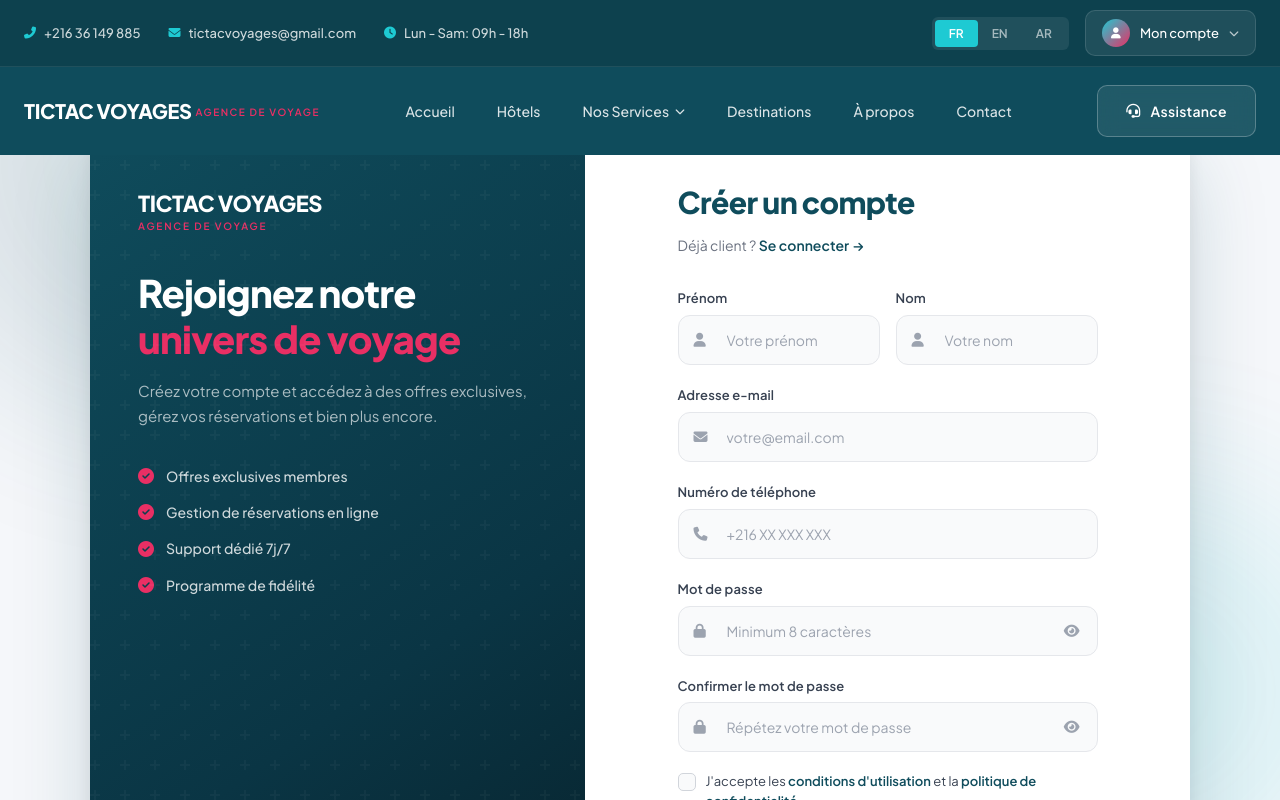
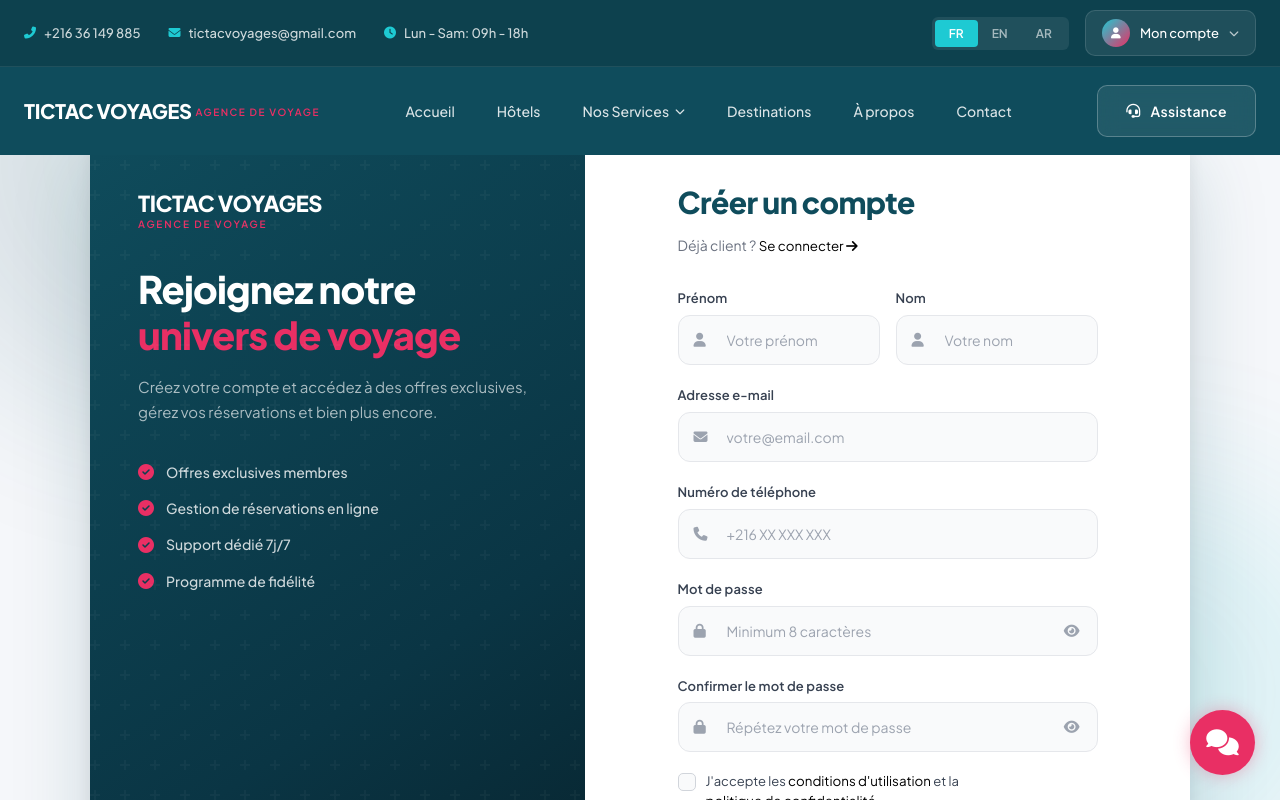
Before and after one commit to maramelkamel/tictac-voyage, a React (Vite) app in the folder frontend/: page /CreateAccount in a window 1280 px wide. Shown: the top 800 px of the page. Built offline with nearby package versions, Linux system fonts and the light colour scheme.

Commit message:
ajout du component chatbot dans les nv page

```diff
--- a/frontend/src/pages/CreateAccount.jsx
+++ b/frontend/src/pages/CreateAccount.jsx
@@ -1,9 +1,13 @@
 import { useState } from 'react';
+import { useNavigate } from 'react-router-dom';
 import Navbar from '../components/Navbar';
 import Footer from '../components/Footer';
+import Chatbot from '../components/Chatbot';
 import '../styles/createaccount.css';
 
 const CreateAccount = () => {
+  const navigate = useNavigate();
+
   const [formData, setFormData] = useState({
     firstName: '',
     lastName: '',
@@ -41,8 +45,9 @@ const CreateAccount = () => {
     if (!formData.password) newErrors.password = 'Mot de passe requis';
     else if (formData.password.length < 8) newErrors.password = 'Au moins 8 caractères';
     if (!formData.confirmPassword) newErrors.confirmPassword = 'Veuillez confirmer';
-    else if (formData.password !== formData.confirmPassword) newErrors.confirmPassword = 'Les mots de passe ne correspondent pas';
-    if (!formData.agreeTerms) newErrors.agreeTerms = 'Vous devez accepter les conditions';
+    else if (formData.password !== formData.confirmPassword)
+      newErrors.confirmPassword = 'Les mots de passe ne correspondent pas';
+    if (!formData.agreeTerms) newErrors.agreeTerms = "Vous devez accepter les conditions";
     return newErrors;
   };
 
@@ -71,6 +76,7 @@ const CreateAccount = () => {
   const strengthColors = ['', '#ef4444', '#f97316', '#22c55e', '#0f4c5c'];
   const strength = getPasswordStrength();
 
+  // ── Success Screen ────────────────────────────────────────
   if (submitted) {
     return (
       <>
@@ -86,10 +92,19 @@ const CreateAccount = () => {
               <i className="fas fa-check-circle" />
             </div>
             <h2>Compte créé avec succès !</h2>
-            <p>Bienvenue chez Tictac Voyages. Votre compte a été créé. Vous pouvez maintenant vous connecter.</p>
-            <a href="/pages/signin" className="auth-btn auth-btn-primary" style={{ display: 'inline-flex', marginTop: '12px' }}>
-              <i className="fas fa-sign-in-alt" /> Se connecter
-            </a>
+            <p>
+              Bienvenue chez Tictac Voyages. Votre compte a été créé.
+              Vous pouvez maintenant vous connecter.
+            </p>
+            <button
+              type="button"
+              className="auth-btn auth-btn-primary"
+              style={{ marginTop: '20px' }}
+              onClick={() => navigate('/SignIn')}
+            >
+              <i className="fas fa-sign-in-alt" />
+              Se connecter
+            </button>
           </div>
         </main>
         <Footer />
@@ -97,11 +112,11 @@ const CreateAccount = () => {
     );
   }
 
+  // ── Main Form ─────────────────────────────────────────────
   return (
     <>
       <Navbar />
       <main className="auth-page">
-        {/* Background decorative shapes */}
         <div className="auth-bg-shapes">
           <div className="auth-shape auth-shape-1" />
           <div className="auth-shape auth-shape-2" />
@@ -109,44 +124,65 @@ const CreateAccount = () => {
         </div>
 
         <div className="auth-container auth-container--wide">
-          {/* Left Panel */}
+
+          {/* ── Left Panel ── */}
           <div className="auth-panel auth-panel--left">
             <div className="auth-panel-content">
-              <a href="/" className="auth-logo">
+
+              <button
+                type="button"
+                className="auth-logo"
+                onClick={() => navigate('/')}
+              >
                 <span className="auth-logo-name">TICTAC VOYAGES</span>
                 <span className="auth-logo-sub">Agence de Voyage</span>
-              </a>
+              </button>
+
               <div className="auth-panel-headline">
-                <h1>Rejoignez notre<br /><em>univers de voyage</em></h1>
-                <p>Créez votre compte et accédez à des offres exclusives, gérez vos réservations et bien plus encore.</p>
+                <h1>
+                  Rejoignez notre<br />
+                  <em>univers de voyage</em>
+                </h1>
+                <p>
+                  Créez votre compte et accédez à des offres exclusives,
+                  gérez vos réservations et bien plus encore.
+                </p>
               </div>
+
               <ul className="auth-benefits">
                 <li><i className="fas fa-check-circle" /><span>Offres exclusives membres</span></li>
                 <li><i className="fas fa-check-circle" /><span>Gestion de réservations en ligne</span></li>
                 <li><i className="fas fa-check-circle" /><span>Support dédié 7j/7</span></li>
                 <li><i className="fas fa-check-circle" /><span>Programme de fidélité</span></li>
               </ul>
+
               <div className="auth-panel-deco">
                 <i className="fas fa-plane-departure" />
               </div>
             </div>
           </div>
 
-          {/* Right Panel - Form */}
+          {/* ── Right Panel ── */}
           <div className="auth-panel auth-panel--right">
             <div className="auth-form-wrapper">
+
               <div className="auth-form-header">
                 <h2>Créer un compte</h2>
                 <p>
                   Déjà client ?{' '}
-                  <a href="/pages/signin" className="auth-link">
+                  <button
+                    type="button"
+                    className="auth-link-btn"
+                    onClick={() => navigate('/SignIn')}
+                  >
                     Se connecter <i className="fas fa-arrow-right" />
-                  </a>
+                  </button>
                 </p>
               </div>
 
               <form onSubmit={handleSubmit} noValidate className="auth-form">
-                {/* Name Row */}
+
+                {/* Name row */}
                 <div className="auth-row">
                   <div className={`auth-field ${focused === 'firstName' ? 'auth-field--focused' : ''} ${errors.firstName ? 'auth-field--error' : ''}`}>
                     <label htmlFor="firstName">Prénom</label>
@@ -247,7 +283,7 @@ const CreateAccount = () => {
                       type="button"
                       className="auth-toggle-pw"
                       onClick={() => setShowPassword((p) => !p)}
-                      aria-label={showPassword ? 'Masquer le mot de passe' : 'Afficher le mot de passe'}
+                      aria-label={showPassword ? 'Masquer' : 'Afficher'}
                     >
                       <i className={`fas ${showPassword ? 'fa-eye-slash' : 'fa-eye'}`} />
                     </button>
@@ -311,12 +347,14 @@ const CreateAccount = () => {
                     <span className="auth-checkmark" />
                     <span>
                       J'accepte les{' '}
-                      <a href="#" className="auth-link">conditions d'utilisation</a>
+                      <button type="button" className="auth-link-btn">conditions d'utilisation</button>
                       {' '}et la{' '}
-                      <a href="#" className="auth-link">politique de confidentialité</a>
+                      <button type="button" className="auth-link-btn">politique de confidentialité</button>
                     </span>
                   </label>
-                  {errors.agreeTerms && <span className="auth-error" style={{ marginLeft: '28px' }}>{errors.agreeTerms}</span>}
+                  {errors.agreeTerms && (
+                    <span className="auth-error" style={{ marginLeft: '28px' }}>{errors.agreeTerms}</span>
+                  )}
                 </div>
 
                 <button type="submit" className="auth-btn auth-btn-primary">
@@ -325,12 +363,10 @@ const CreateAccount = () => {
                 </button>
               </form>
 
-              {/* Divider */}
               <div className="auth-divider">
                 <span>ou continuez avec</span>
               </div>
 
-              {/* Social */}
               <div className="auth-social">
                 <button type="button" className="auth-social-btn">
                   <i className="fab fa-google" />
@@ -341,10 +377,14 @@ const CreateAccount = () => {
                   Facebook
                 </button>
               </div>
+
             </div>
           </div>
         </div>
       </main>
+
+      {/* CHATBOT */}
+      <Chatbot />
       <Footer />
     </>
   );
--- a/frontend/src/pages/Omra/Omra.jsx
+++ b/frontend/src/pages/Omra/Omra.jsx
@@ -4,6 +4,7 @@ import Navbar from '../../components/Navbar';
 import Footer from '../../components/Footer';
 import OmraCard from '../../components/OmraCard';
 import OmraSearchBar from '../../components/OmraSearchBar';
+import Chatbot from '../../components/Chatbot';
 import '../../styles/omrastyle.css';
 
 // ─── Data ────────────────────────────────────────────────────────────────────
@@ -350,6 +351,9 @@ const OmraPage = () => {
         </div>
       </section>
 
+      {/* CHATBOT */}
+      <Chatbot />
+
       <Footer />
     </>
   );
--- a/frontend/src/pages/Omra/Reserve.jsx
+++ b/frontend/src/pages/Omra/Reserve.jsx
@@ -346,6 +346,8 @@ const OmraReserve = () => {
         </div>
       </div>
 
+
+
       <Footer />
     </>
   );
--- a/frontend/src/pages/SignIn.jsx
+++ b/frontend/src/pages/SignIn.jsx
@@ -1,9 +1,13 @@
 import { useState } from 'react';
+import { useNavigate } from 'react-router-dom';
 import Navbar from '../components/Navbar';
 import Footer from '../components/Footer';
+import Chatbot from '../components/Chatbot';
 import '../styles/signin.css';
 
 const SignIn = () => {
+  const navigate = useNavigate();
+
   const [formData, setFormData] = useState({
     email: '',
     password: '',
@@ -29,7 +33,8 @@ const SignIn = () => {
   const validate = () => {
     const newErrors = {};
     if (!formData.email.trim()) newErrors.email = 'Email requis';
-    else if (!/^[^\s@]+@[^\s@]+\.[^\s@]+$/.test(formData.email)) newErrors.email = 'Email invalide';
+    else if (!/^[^\s@]+@[^\s@]+\.[^\s@]+$/.test(formData.email))
+      newErrors.email = 'Email invalide';
     if (!formData.password) newErrors.password = 'Mot de passe requis';
     return newErrors;
   };
@@ -42,15 +47,17 @@ const SignIn = () => {
       return;
     }
     setIsLoading(true);
-    // Simulate API call
-    setTimeout(() => setIsLoading(false), 2000);
+    // Simulate API call — replace with your real auth logic
+    setTimeout(() => {
+      setIsLoading(false);
+      navigate('/'); // redirect home after successful login
+    }, 2000);
   };
 
   return (
     <>
       <Navbar />
       <main className="auth-page signin-page">
-        {/* Background decorative shapes */}
         <div className="auth-bg-shapes">
           <div className="auth-shape auth-shape-1" />
           <div className="auth-shape auth-shape-2" />
@@ -58,17 +65,31 @@ const SignIn = () => {
         </div>
 
         <div className="auth-container auth-container--centered">
-          {/* Left Panel */}
+
+          {/* ── Left Panel ── */}
           <div className="auth-panel auth-panel--left">
             <div className="auth-panel-content">
-              <a href="/" className="auth-logo">
+
+              <button
+                type="button"
+                className="auth-logo"
+                onClick={() => navigate('/')}
+              >
                 <span className="auth-logo-name">TICTAC VOYAGES</span>
                 <span className="auth-logo-sub">Agence de Voyage</span>
-              </a>
+              </button>
+
               <div className="auth-panel-headline">
-                <h1>Bon retour<br /><em>parmi nous</em></h1>
-                <p>Connectez-vous pour accéder à vos réservations, vos offres personnalisées et votre espace membre.</p>
+                <h1>
+                  Bon retour<br />
+                  <em>parmi nous</em>
+                </h1>
+                <p>
+                  Connectez-vous pour accéder à vos réservations,
+                  vos offres personnalisées et votre espace membre.
+                </p>
               </div>
+
               <div className="signin-stats">
                 <div className="signin-stat">
                   <span className="signin-stat-number">10K+</span>
@@ -85,15 +106,17 @@ const SignIn = () => {
                   <span className="signin-stat-label">Ans d'expérience</span>
                 </div>
               </div>
+
               <div className="auth-panel-deco">
                 <i className="fas fa-compass" />
               </div>
             </div>
           </div>
 
-          {/* Right Panel - Form */}
+          {/* ── Right Panel ── */}
           <div className="auth-panel auth-panel--right">
             <div className="auth-form-wrapper">
+
               <div className="auth-form-header">
                 <div className="signin-welcome-icon">
                   <i className="fas fa-user-circle" />
@@ -101,13 +124,18 @@ const SignIn = () => {
                 <h2>Se connecter</h2>
                 <p>
                   Pas encore de compte ?{' '}
-                  <a href="/pages/createaccount" className="auth-link">
+                  <button
+                    type="button"
+                    className="auth-link-btn"
+                    onClick={() => navigate('/CreateAccount')}
+                  >
                     Créer un compte <i className="fas fa-arrow-right" />
-                  </a>
+                  </button>
                 </p>
               </div>
 
               <form onSubmit={handleSubmit} noValidate className="auth-form">
+
                 {/* Email */}
                 <div className={`auth-field ${focused === 'email' ? 'auth-field--focused' : ''} ${errors.email ? 'auth-field--error' : ''}`}>
                   <label htmlFor="email">Adresse e-mail</label>
@@ -132,7 +160,13 @@ const SignIn = () => {
                 <div className={`auth-field ${focused === 'password' ? 'auth-field--focused' : ''} ${errors.password ? 'auth-field--error' : ''}`}>
                   <div className="auth-field-header">
                     <label htmlFor="password">Mot de passe</label>
-                    <a href="#" className="auth-forgot">Mot de passe oublié ?</a>
+                    <button
+                      type="button"
+                      className="auth-link-btn auth-forgot"
+                      onClick={() => navigate('/pages/ForgotPassword')}
+                    >
+                      Mot de passe oublié ?
+                    </button>
                   </div>
                   <div className="auth-input-wrap">
                     <i className="fas fa-lock auth-input-icon" />
@@ -173,7 +207,11 @@ const SignIn = () => {
                   </label>
                 </div>
 
-                <button type="submit" className={`auth-btn auth-btn-primary ${isLoading ? 'auth-btn--loading' : ''}`} disabled={isLoading}>
+                <button
+                  type="submit"
+                  className={`auth-btn auth-btn-primary ${isLoading ? 'auth-btn--loading' : ''}`}
+                  disabled={isLoading}
+                >
                   {isLoading ? (
                     <>
                       <span className="auth-spinner" />
@@ -188,12 +226,10 @@ const SignIn = () => {
                 </button>
               </form>
 
-              {/* Divider */}
               <div className="auth-divider">
                 <span>ou continuez avec</span>
               </div>
 
-              {/* Social */}
               <div className="auth-social">
                 <button type="button" className="auth-social-btn">
                   <i className="fab fa-google" />
@@ -204,10 +240,14 @@ const SignIn = () => {
                   Facebook
                 </button>
               </div>
+
             </div>
           </div>
         </div>
       </main>
+
+      {/* CHATBOT */}
+      <Chatbot />
       <Footer />
     </>
   );
```
